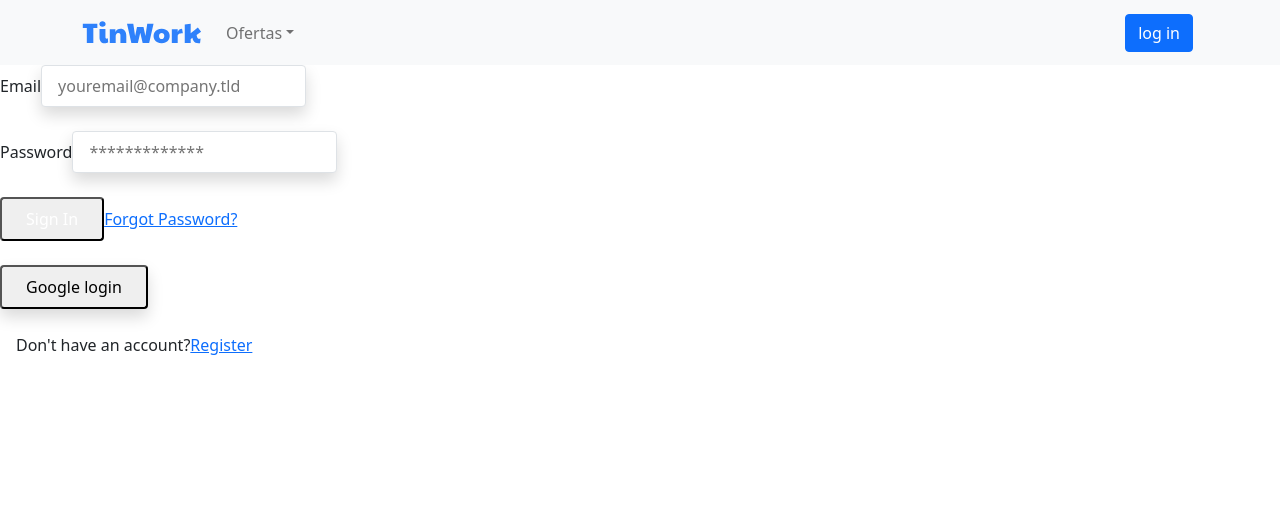
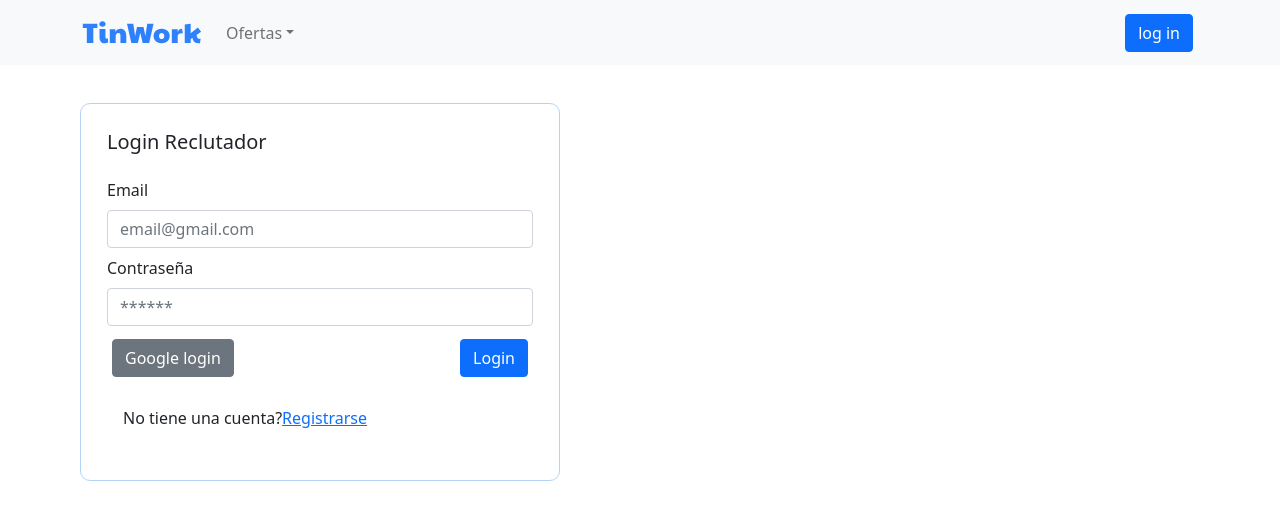
Before and after one commit to Proyecto-Final-Frre/TinWork, a React (Create React App) app: page /login in a window 1280 px wide. Shown: the top 520 px of the page. Built offline with nearby package versions, Linux system fonts and the light colour scheme; no server answers.

Commit message:
registro y login de reclutador

```diff
--- a/src/App.js
+++ b/src/App.js
@@ -4,7 +4,6 @@ import Home from "./containers/Home/Home.js";
 import Header from "./components/Header";
 import FormOffer from "./components/FormOffer";
 import OfferList from "./components/OfferList";
-import FormUser from "./components/FormUser";
 import Register from "./components/Register";
 import { AuthProvider } from "./context/AuthContext";
 import Login from "./components/Login/Login";
@@ -14,24 +13,18 @@ function App() {
   return (
     <AuthProvider>
       <BrowserRouter>
-
-
         <Header />
         <Routes>
           <Route path="/offers" element={<OfferList />} />
           <Route path="/create-offer" element={<FormOffer />} />
-          <Route path="/register-user" element={<FormUser />} />
           <Route path="/register" element={<Register />} />
           <Route path="/login" element={<Login />} />
           <Route path="/" element={
             <ProtectedRoute>
               <Home />
             </ProtectedRoute>
-
           } />
         </Routes>
-
-
       </BrowserRouter>
     </AuthProvider>
 
--- a/src/components/FormUser/index.js
+++ /dev/null
@@ -1,131 +0,0 @@
-import React from "react";
-
-import {
-    Container,
-    Button,
-    Form,
-    FormGroup,
-    Label,
-    Input,
-    Card,
-    CardBody,
-    CardHeader,
-    FormFeedback,
-  } from "reactstrap";
-
-import { Formik} from "formik";
-
-function FormUser() {
-    return (
-      <Container className="p-5">
-        <Card>
-          <CardHeader></CardHeader>
-          <CardBody>
-            <Formik
-              initialValues={{
-                name: "",
-                email: "",
-                password: "",
-                bio: "",
-              }}
-              validate={(values) => {
-                const errors = {};
-
-                // We need a name
-                if (!values.name) errors.name = "Required";
-
-                // We need a valid e-mail
-                if (!values.email) errors.email = "Required";
-                else if (!/^[A-Z0-9._%+-]+@[A-Z0-9.-]+\.[A-Z]{2,}$/i.test(values.email))
-                  errors.email = "Invalid email address";
-
-                // We need a valid password
-                if (!values.password) errors.password = "Required";
-                else if (`${values.password}`.length < 7)
-                  errors.password =
-                    "Password must be larger than 7 characters";
-
-                console.log({ values, errors });
-
-                return errors;
-              }}
-              onSubmit={(values, { setSubmitting }) => {
-                setTimeout(() => {
-                  alert(JSON.stringify(values, null, 2));
-
-                  setSubmitting(false);
-                }, 250);
-              }}
-            >
-              {(props) => {
-                const {
-                  values,
-                  errors,
-                  touched,
-                  handleChange,
-                  handleBlur,
-                  handleSubmit,
-                  isSubmitting,
-                  /* y otras más */
-                } = props;
-                return (
-                  <Form onSubmit={handleSubmit}>
-                    <h1>Registro de usuario </h1>
-                    <FormGroup>
-                      <Label for="name">Apellido y Nombre</Label>
-                      <Input
-                        type="text"
-                        name="name"
-                        placeholder="Perez Juan"
-                        invalid={errors.name && touched.name}
-                        onChange={handleChange}
-                        onBlur={handleBlur}
-                        value={values.name}
-                      />
-                      <FormFeedback>{errors.name}</FormFeedback>
-                    </FormGroup>
-                    <FormGroup>
-                      <Label for="email">Email</Label>
-                      <Input
-                        type="email"
-                        name="email"
-                        placeholder="ejemplo@dominio.com"
-                        invalid={errors.email && touched.email}
-                        onChange={handleChange}
-                        onBlur={handleBlur}
-                        value={values.email}
-                      />
-                      <FormFeedback>{errors.email}</FormFeedback>
-                    </FormGroup>
-                    <FormGroup>
-                      <Label for="password">Constraseña</Label>
-                      <Input
-                        type="password"
-                        name="password"
-                        placeholder="***********"
-                        invalid={errors.password && touched.password}
-                        onChange={handleChange}
-                        onBlur={handleBlur}
-                        value={values.password}
-                      />
-                      <FormFeedback>{errors.password}</FormFeedback>
-                    </FormGroup>
-
-
-                    <Button type="submit" disabled={isSubmitting}>
-                      {isSubmitting ? `Loading` : `Registrate`}
-
-                    </Button>
-                    <h7>Ya tienes una cuenta?</h7>
-                    <Button>Iniciar sesión</Button>
-                  </Form>
-                );
-              }}
-            </Formik>
-          </CardBody>
-        </Card>
-      </Container>
-    );
-  }
-
-export default FormUser;
--- a/src/components/Login/Login.js
+++ b/src/components/Login/Login.js
@@ -1,7 +1,9 @@
 import { useState } from "react";
 import { Link, useNavigate } from "react-router-dom";
 import { useAuth } from "../../context/AuthContext";
-//import { Alert } from "./Alert";
+import { Button, Card, Form } from "react-bootstrap";
+import "./style.css";
+import Alert from "react-bootstrap/Alert";
 
 function Login() {
   const [user, setUser] = useState({
@@ -19,7 +21,14 @@ function Login() {
       await login(user.email, user.password);
       navigate("/");
     } catch (error) {
-      setError(error.message);
+      if (error.code === "auth/wrong-password") {
+        setError("La contraseña es incorrecta ingrese nuevamente")
+      }
+      if (error.code === "auth/user-not-found") {
+        setError("El usuario aún no esta registrado")
+      }
+
+
     }
   };
 
@@ -31,6 +40,7 @@ function Login() {
       await loginWithGoogle();
       navigate("/");
     } catch (error) {
+      console.log("Error",error.message)
       setError(error.message);
     }
   };
@@ -47,74 +57,73 @@ function Login() {
   };
 
   return (
-    <div className="w-full max-w-xs m-auto">
+    <div className="principal-login">
+      <div className="login">
+      {error &&
+     <Alert variant="danger" style={{ width: "34rem" }}>
+        <Alert.Heading>
+          {error}
+        </Alert.Heading>
+      </Alert> }
 
-      <form
-        onSubmit={handleSubmit}
-        className="bg-white shadow-md rounded px-8 pt-6 pb-8 mb-4"
-      >
-        <div className="mb-4">
+        <Card.Body>
+          <Card.Title className="mb-4">Login Reclutador</Card.Title>
+          <Form onSubmit={handleSubmit}>
+
+
+
+
             <label
               htmlFor="email"
               className="block text-gray-700 text-sm font-bold mb-2"
             >
               Email
             </label>
-          <input
+
+            <Form.Group className="mb-2" controlId="email">
+              <Form.Control
                 type="email"
-            name="email"
-            id="email"
-            onChange={handleChange}
-            className="shadow appearance-none border rounded w-full py-2 px-3 text-gray-700 leading-tight focus:outline-none focus:shadow-outline"
-            placeholder="youremail@company.tld"
+                placeholder="email@gmail.com"
+                onChange={(e) => setUser({ ...user, email: e.target.value })}
+                className="form-control"
+                required
               />
-        </div>
-        <div className="mb-4">
+            </Form.Group>
+
             <label
-            htmlFor="password"
+              htmlFor="email"
               className="block text-gray-700 text-sm font-bold mb-2"
             >
-            Password
+              Contraseña
             </label>
-          <input
+            <Form.Group className="mb-2" controlId="password">
+              <Form.Control
                 type="password"
-            name="password"
-            id="password"
-            onChange={handleChange}
-            className="shadow appearance-none border rounded w-full py-2 px-3 text-gray-700 leading-tight focus:outline-none focus:shadow-outline"
-            placeholder="*************"
+                placeholder="******"
+                onChange={(e) => setUser({ ...user, password: e.target.value })}
+                className="form-control"
+                required
               />
+            </Form.Group>
+
+            <Button variant="primary" type="submit">
+              Login
+            </Button>
+            <Button variant="secondary" onClick={handleGoogleSignin}>
+            Google login
+            </Button>
+
+            <p className="my-4 text-sm flex justify-between px-3">
+              No tiene una cuenta?
+              <Link to="/register" className="text-blue-700 hover:text-blue-900">
+                Registrarse
+              </Link>
+            </p>
+          </Form>
+        </Card.Body>
+      </div>
     </div>
 
-        <div className="flex items-center justify-between">
-          <button
-            className="bg-blue-500 hover:bg-blue-700 text-white font-bold py-2 px-4 rounded focus:outline-none focus:shadow-outline"
-            type="submit"
-          >
-            Sign In
-          </button>
-          <a
-            className="inline-block align-baseline font-bold text-sm text-blue-500 hover:text-blue-800"
-            href="#!"
-            onClick={handleResetPassword}
-          >
-            Forgot Password?
-          </a>
-        </div>
-      </form>
-      <button
-        onClick={handleGoogleSignin}
-        className="bg-slate-50 hover:bg-slate-200 text-black  shadow rounded border-2 border-gray-300 py-2 px-4 w-full"
-      >
-        Google login
-      </button>
-      <p className="my-4 text-sm flex justify-between px-3">
-        Don't have an account?
-        <Link to="/register" className="text-blue-700 hover:text-blue-900">
-          Register
-        </Link>
-      </p>
-    </div>
   );
 }
 
--- /dev/null
+++ b/src/components/Login/style.css
@@ -0,0 +1,14 @@
+.principal-login {
+    width: 50%;
+    display: flex;
+    justify-content: center;
+    margin-top: 3%;
+}
+
+
+.login {
+    padding: 10px;
+    width: 75%;
+    border: 1px solid #b2d3f4;
+    border-radius: 10px;
+}
--- a/src/components/Register/index.js
+++ b/src/components/Register/index.js
@@ -53,7 +53,7 @@ function Register() {
 
 
         <Card.Body>
-          <Card.Title className="mb-4">Registro candidato</Card.Title>
+          <Card.Title className="mb-4">Registro reclutador</Card.Title>
           <Form onSubmit={handleSubmit}>
 
             <label
```
Also changed, not shown: src/components/FormUser/style.css (deleted), src/components/Login/index.css (deleted). Lines whose indentation alone changed are shown as unchanged.
